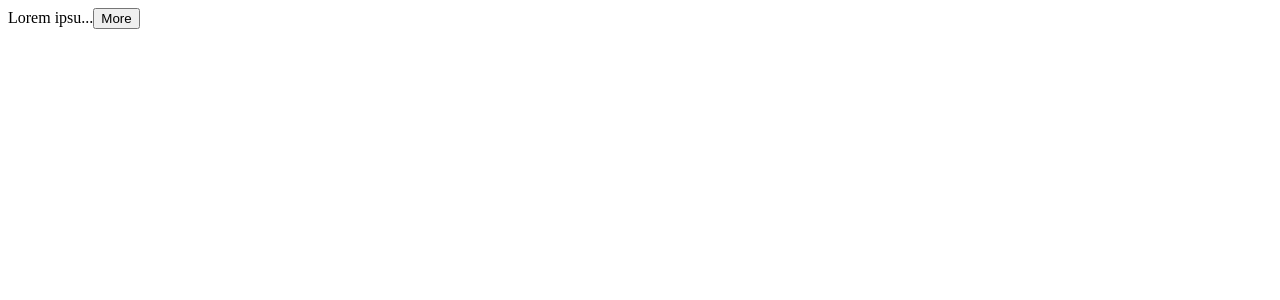
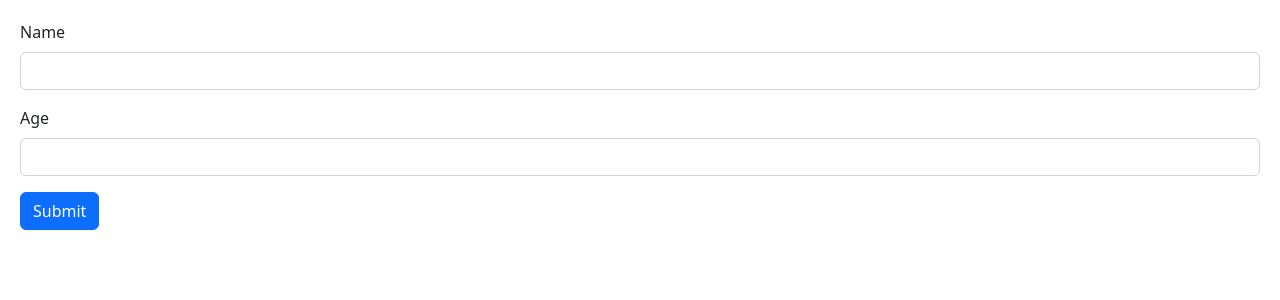
Before and after one commit to GrnPero/React-18-for-Beginners, a React (Vite) app: page / in a window 1280 px wide. Shown: the top 300 px of the page. Built offline with nearby package versions, Linux system fonts and the light colour scheme.

Commit message:
Building out a form in react with bootstrap

```diff
--- a/src/App.tsx
+++ b/src/App.tsx
@@ -1,22 +1,10 @@
 import React from "react";
-import ExpandableText from "./components/ExpandableText";
+import Form from "./components/Form";
 
 function App() {
   return (
     <div>
-      <ExpandableText maxLength={10}>
-        Lorem ipsum dolor sit amet consectetur adipisicing elit. Vero aperiam ea
-        quo deleniti recusandae aliquid, laboriosam earum in maiores voluptates
-        voluptatibus vitae nobis soluta neque dolore id quaerat delectus ratione
-        cupiditate, pariatur ipsam ut culpa doloribus eos. Animi deserunt, ea
-        dicta error dolorem quaerat aperiam provident repudiandae excepturi,
-        quas nostrum harum optio voluptatem adipisci a quia alias iure!
-        Provident modi odio molestias, eius doloremque assumenda consequatur ab,
-        totam fuga impedit voluptates! Laboriosam, dolores. Magni assumenda,
-        obcaecati fuga laboriosam voluptas natus ipsam provident! Inventore
-        repudiandae voluptatum nam. Cumque numquam officia magni! Adipisci
-        laboriosam deleniti quidem laborum soluta assumenda, iure provident nam.
-      </ExpandableText>
+      <Form />
     </div>
   );
 }
--- /dev/null
+++ b/src/components/Form.tsx
@@ -0,0 +1,25 @@
+import React from "react";
+
+const Form = () => {
+  return (
+    <form>
+      <div className="mb-3">
+        <label htmlFor="name" className="form-label">
+          Name
+        </label>
+        <input id="name" type="text" className="form-control" />
+      </div>
+      <div className="mb-3">
+        <label htmlFor="age" className="form-label">
+          Age
+        </label>
+        <input id="age" type="number" className="form-control" />
+      </div>
+      <button className="btn btn-primary" type="submit">
+        Submit
+      </button>
+    </form>
+  );
+};
+
+export default Form;
--- /dev/null
+++ b/src/index.css
@@ -0,0 +1,3 @@
+body {
+    padding: 20px;
+}
--- a/src/main.tsx
+++ b/src/main.tsx
@@ -1,6 +1,8 @@
 import React from "react";
 import ReactDOM from "react-dom/client";
 import App from "./App";
+import "bootstrap/dist/css/bootstrap.css";
+import "./index.css";
 
 ReactDOM.createRoot(document.getElementById("root") as HTMLElement).render(
   <React.StrictMode>
```
